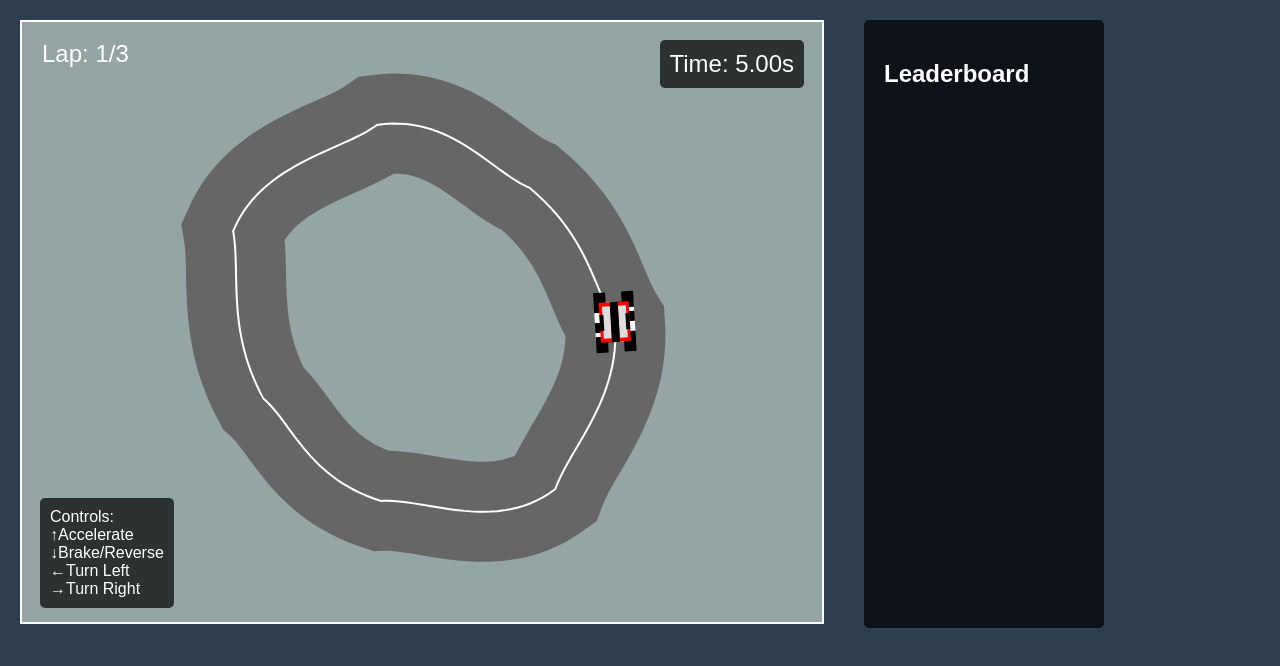
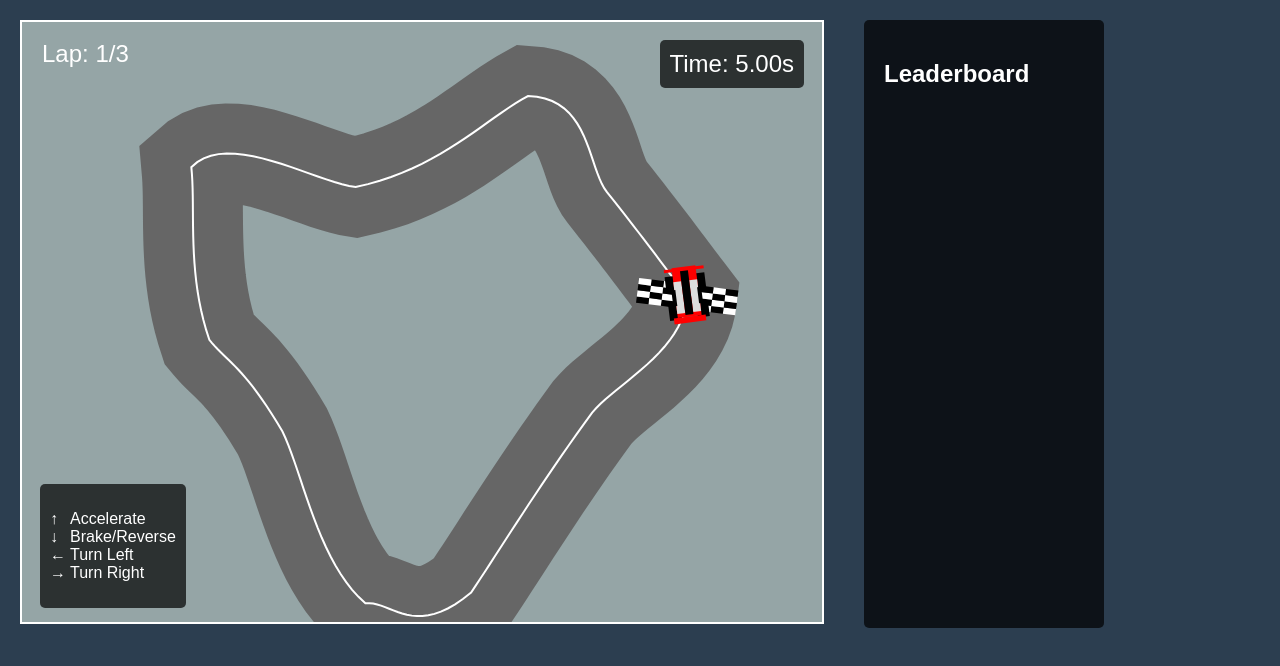
Before and after one commit to ChaKrenz/personalwebsite-chance, a plain HTML site: page firebase-web-hosting/racinggame.html in a window 1280 px wide. Drawn offline with Linux system fonts and the light colour scheme.

Commit message:
edited car
this took forever

```diff
--- a/firebase-web-hosting/racinggame.html
+++ b/firebase-web-hosting/racinggame.html
@@ -52,11 +52,12 @@
         <canvas id="gameCanvas" width="800" height="600"></canvas>
         <div id="timer">Time: 0.00s</div>
         <div id="controls">
-            Controls:<br>
-            ↑Accelerate<br>
-            ↓Brake/Reverse<br>
-            ←Turn Left<br>
-            →Turn Right
+            <ul style="list-style-type: none; padding-left: 0;">
+                <li><span style="display:inline-block; width: 20px;">↑</span>Accelerate</li>
+                <li><span style="display:inline-block; width: 20px;">↓</span>Brake/Reverse</li>
+                <li><span style="display:inline-block; width: 20px;">←</span>Turn Left</li>
+                <li><span style="display:inline-block; width: 20px;">→</span>Turn Right</li>
+            </ul>
         </div>
     </div>
     <div id="leaderboard">
@@ -78,7 +79,7 @@
             const TURN_SPEED = 0.05;
             const FRICTION = 0.98;
             const TRACK_WIDTH = 100; // Increased track width
-            const FLAG_SIZE = 40;
+            const FLAG_SIZE = TRACK_WIDTH;
 
             // Game state
             let gameState = {
@@ -101,25 +102,40 @@
 
             function generateRandomTrack() {
                 const points = [];
-                const numPoints = 6 + Math.floor(Math.random() * 3); // 6-8 points for smoother track
+                const numPoints = 8 + Math.floor(Math.random() * 4); // Randomize the number of points (8-11)
                 const centerX = canvas.width / 2;
                 const centerY = canvas.height / 2;
-                const minRadius = Math.min(canvas.width, canvas.height) / 3.5;
-                const maxRadius = Math.min(canvas.width, canvas.height) / 2.8;
+                const minRadius = Math.min(canvas.width, canvas.height) / 4; // Reduced min radius for more irregular shapes
+                const maxRadius = Math.min(canvas.width, canvas.height) / 2;
 
-                // Generate random control points with more consistent spacing
+                const straightLength = 150; // Length of the straight section in pixels
+
+                // Generate random control points with randomized angles and radii
                 for (let i = 0; i < numPoints; i++) {
-                    const angle = (i / numPoints) * Math.PI * 2;
-                    const radius = minRadius + (Math.sin(angle * 2) + 1) * (maxRadius - minRadius) / 2;
+                    const angle = (i / numPoints) * Math.PI * 2 + (Math.random() * 0.3 - 0.15); // Randomize angles slightly
+                    const radius = minRadius + Math.random() * (maxRadius - minRadius); // Randomize radius between min and max
                     points.push({
                         x: centerX + Math.cos(angle) * radius,
                         y: centerY + Math.sin(angle) * radius
                     });
                 }
 
-                // Convert points to smooth track segments using more control points
+                // Force the first two points to form a straight line
+                const startPoint = points[0];
+                const nextPoint = points[1];
+
+                // Calculate angle of the first segment
+                const angle = Math.atan2(nextPoint.y - startPoint.y, nextPoint.x - startPoint.x);
+
+                // Adjust the second point to ensure a straight line of the desired length
+                points[1] = {
+                    x: startPoint.x + Math.cos(angle) * straightLength,
+                    y: startPoint.y + Math.sin(angle) * straightLength
+                };
+
+                // Convert points to smooth track segments using bezier curves
                 gameState.track = [];
-                const segments = 200; // Increased segments for smoother curves
+                const segments = 200;
 
                 for (let i = 0; i < points.length; i++) {
                     const current = points[i];
@@ -152,8 +168,9 @@
                 // Set car starting position
                 gameState.car.x = gameState.startLine.x;
                 gameState.car.y = gameState.startLine.y;
-                gameState.car.angle = gameState.startLine.angle;
+                gameState.car.angle = -gameState.startLine.angle;
             }
+
 
             function bezierPoint(p0, p1, p2, p3, t) {
                 const cX = 3 * (p1.x - p0.x);
@@ -171,28 +188,37 @@
             }
 
             function drawCheckeredFlag() {
-                const flagSize = FLAG_SIZE;
-                const squareSize = flagSize / 4;
+                const flagWidth = FLAG_SIZE; // Flag width is the original flag size
+                const flagLength = flagWidth / 4; // Length is one-fourth of the width
+                const rows = 4; // More rows for smaller squares
+                const cols = 8; // More columns for smaller squares
+                const squareWidth = flagWidth / cols;
+                const squareLength = flagLength / rows;
 
                 ctx.save();
                 ctx.translate(gameState.startLine.x, gameState.startLine.y);
-                ctx.rotate(gameState.startLine.angle);
 
-                // Draw checkered pattern
-                for (let i = 0; i < 4; i++) {
-                    for (let j = 0; j < 4; j++) {
+                // Rotate the flag by 90 degrees (π/2 radians) to go across the track
+                ctx.rotate(gameState.startLine.angle + Math.PI / 2);
+
+                // Draw checkered pattern with smaller squares
+                for (let i = 0; i < cols; i++) {
+                    for (let j = 0; j < rows; j++) {
                         ctx.fillStyle = (i + j) % 2 === 0 ? 'white' : 'black';
                         ctx.fillRect(
-                            -flagSize/2 + i * squareSize,
-                            -flagSize/2 + j * squareSize,
-                            squareSize,
-                            squareSize
+                            -flagWidth / 2 + i * squareWidth,
+                            -flagLength / 2 + j * squareLength,
+                            squareWidth,
+                            squareLength
                         );
                     }
                 }
 
                 ctx.restore();
             }
+
+
+
 
             function drawCar() {
                 ctx.save();
@@ -204,15 +230,22 @@
                 // Wheels (black)
                 ctx.fillStyle = '#000000';
                 // Front wheels
-                ctx.fillRect(-20, -30, 12, 16);
-                ctx.fillRect(-20, 14, 12, 16);
+                ctx.fillRect(-20, -22, 12, 16);
+                ctx.fillRect(-20, 6, 12, 16);
                 // Back wheels
-                ctx.fillRect(8, -30, 12, 16);
-                ctx.fillRect(8, 14, 12, 16);
+                ctx.fillRect(8, -22, 12, 16);
+                ctx.fillRect(8, 6, 12, 16);
+
+                //(x: number, y: number, w: number, h: number)
+
+                //wing
+                ctx.fillStyle = '#FF0000';
+                ctx.fillRect(-16, 20, 32, 6)
+                ctx.fillRect(-20, -29, 40, 3)
 
                 // Car body main (red)
                 ctx.fillStyle = '#FF0000';
-                ctx.fillRect(-15, -20, 30, 40);
+                ctx.fillRect(-12, -30, 24, 50);
 
                 // Front and back accents (light gray)
                 ctx.fillStyle = '#DDDDDD';
@@ -224,7 +257,7 @@
                 // Additional black details
                 ctx.fillStyle = '#000000';
                 // Central stripe
-                ctx.fillRect(-4, -20, 8, 40);
+                ctx.fillRect(-4, -26, 8, 44);
                 // Front detail
                 ctx.fillRect(-15, -8, 4, 16);
                 // Back detail
```
